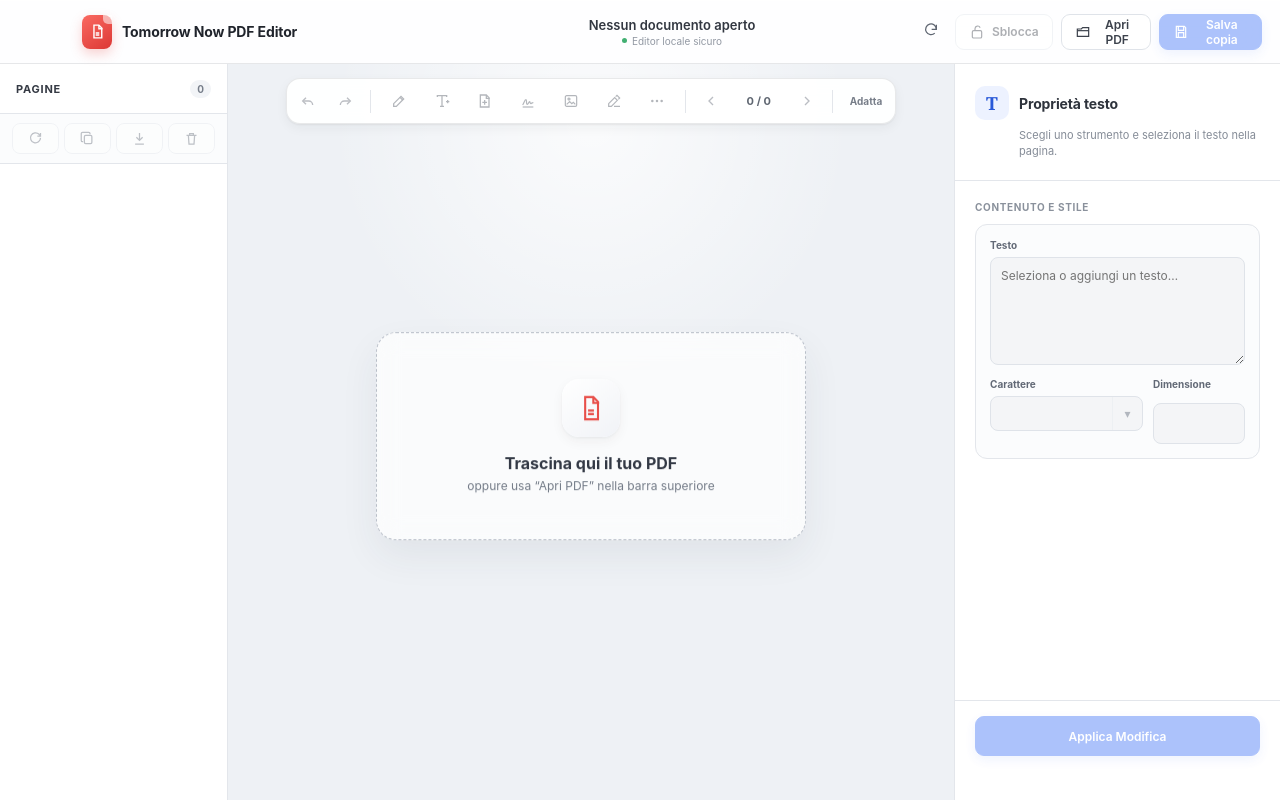
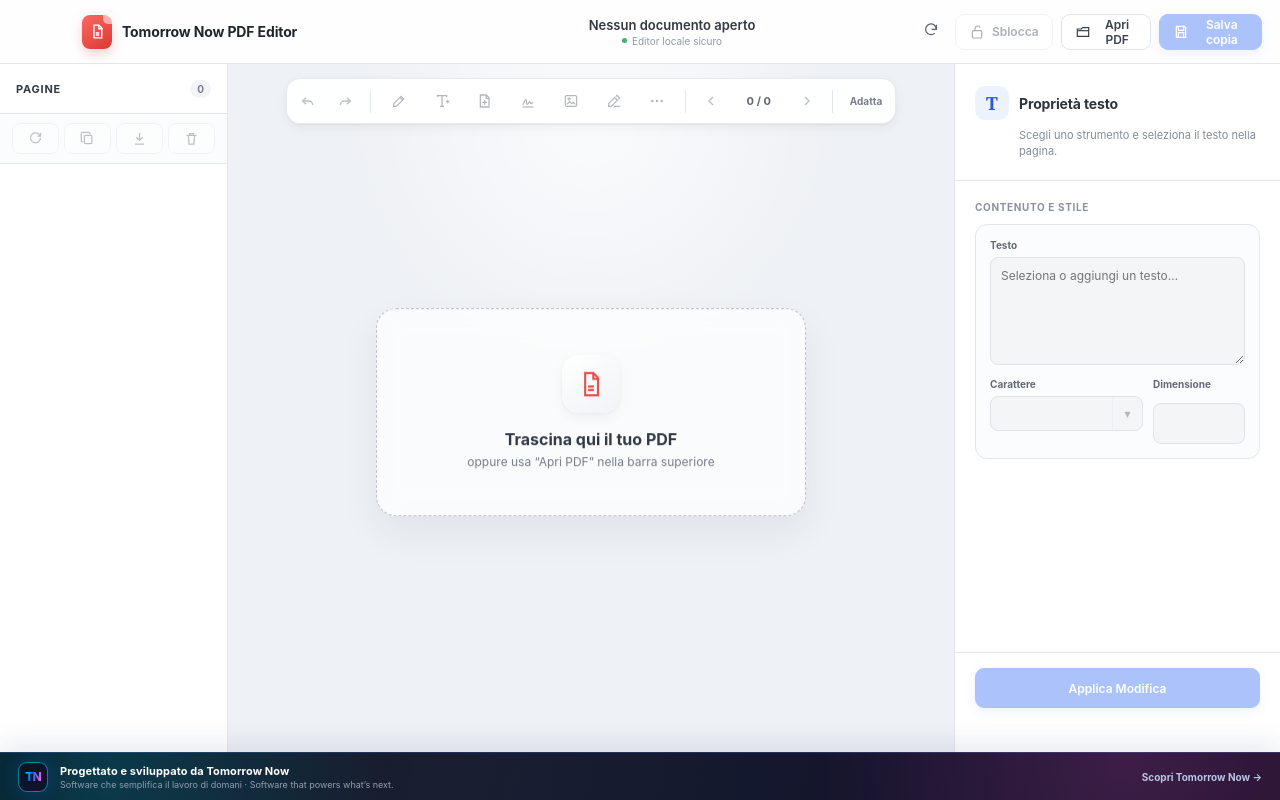
Before and after one commit to Trader855/PDF, an Electron app: page index.html in a window 1280 px wide. Drawn offline with nearby package versions, Linux system fonts and the light colour scheme; no server answers.

Commit message:
Aggiunge il banner Tomorrow Now alla versione 1.5.1

```diff
--- a/index.html
+++ b/index.html
@@ -47,9 +47,69 @@
 
     .app-shell {
       display: grid;
-      grid-template-rows: 64px minmax(0, 1fr);
+      grid-template-rows: 64px minmax(0, 1fr) 48px;
       height: 100vh;
     }
+
+    .tomorrow-now-banner {
+      position: relative;
+      z-index: 35;
+      display: grid;
+      grid-template-columns: auto 1fr auto;
+      align-items: center;
+      gap: 12px;
+      width: 100%;
+      min-width: 0;
+      padding: 0 18px;
+      overflow: hidden;
+      cursor: pointer;
+      border: 0;
+      border-top: 1px solid rgb(92 135 255 / 25%);
+      background:
+        radial-gradient(circle at 8% 50%, rgb(0 229 255 / 19%), transparent 24%),
+        radial-gradient(circle at 88% 20%, rgb(255 92 230 / 16%), transparent 28%),
+        linear-gradient(110deg, #08101d, #11152b 58%, #1b1027);
+      color: white;
+      text-align: left;
+      box-shadow: 0 -8px 28px rgb(32 48 88 / 10%);
+    }
+
+    .tomorrow-now-banner::after {
+      position: absolute;
+      inset: 0;
+      pointer-events: none;
+      background: linear-gradient(100deg, transparent, rgb(255 255 255 / 5%), transparent 68%);
+      content: "";
+    }
+
+    .tomorrow-now-logo {
+      display: grid;
+      place-items: center;
+      width: 30px;
+      height: 30px;
+      border: 1px solid rgb(0 229 255 / 45%);
+      border-radius: 9px;
+      background: linear-gradient(145deg, #071329, #15102d);
+      color: transparent;
+      font-size: 12px;
+      font-weight: 850;
+      letter-spacing: -.08em;
+      background-clip: padding-box;
+      box-shadow: 0 0 18px rgb(0 102 255 / 22%);
+    }
+
+    .tomorrow-now-logo span {
+      background: linear-gradient(100deg, #00e5ff, #0066ff 42%, #9b5cff 72%, #ff5ce6);
+      color: transparent;
+      background-clip: text;
+      -webkit-background-clip: text;
+    }
+
+    .tomorrow-now-copy { min-width: 0; }
+    .tomorrow-now-copy strong { display: block; font-size: 11px; letter-spacing: .01em; }
+    .tomorrow-now-copy span { display: block; margin-top: 1px; overflow: hidden; color: #8f9ab0; font-size: 9px; text-overflow: ellipsis; white-space: nowrap; }
+    .tomorrow-now-cta { color: #b9c7e7; font-size: 10px; font-weight: 700; transition: color .15s ease, transform .15s ease; }
+    .tomorrow-now-banner:hover .tomorrow-now-cta { color: #56e7ff; transform: translateX(2px); }
 
     .app-header {
       z-index: 30;
@@ -1126,6 +1186,7 @@
       .app-header { grid-template-columns: 190px minmax(180px, 1fr) 250px; }
       .brand span { display: none; }
       .workspace-toolbar { max-width: calc(100vw - 520px); }
+      .tomorrow-now-copy span { display: none; }
     }
   </style>
 </head>
@@ -1376,6 +1437,14 @@
         </div>
       </aside>
     </div>
+    <button id="tomorrow-now-banner" class="tomorrow-now-banner" type="button" aria-label="Visita il sito Tomorrow Now">
+      <span class="tomorrow-now-logo" aria-hidden="true"><span>TN</span></span>
+      <span class="tomorrow-now-copy">
+        <strong>Progettato e sviluppato da Tomorrow Now</strong>
+        <span>Software che semplifica il lavoro di domani · Software that powers what’s next.</span>
+      </span>
+      <span class="tomorrow-now-cta">Scopri Tomorrow Now →</span>
+    </button>
   </div>
 
   <dialog id="unlock-dialog">
--- a/package.json
+++ b/package.json
@@ -1,6 +1,6 @@
 {
   "name": "mac-pdf-editor",
-  "version": "1.5.0",
+  "version": "1.5.1",
   "description": "Tomorrow Now PDF Editor: editor PDF locale per macOS",
   "author": "Tomorrow Now",
   "license": "AGPL-3.0-only",
--- a/pnpm-workspace.yaml
+++ b/pnpm-workspace.yaml
@@ -1,4 +1,4 @@
 allowBuilds:
   canvas: false
   electron: true
-  electron-winstaller: set this to true or false
+  electron-winstaller: false
--- a/preload.js
+++ b/preload.js
@@ -6,6 +6,9 @@ contextBridge.exposeInMainWorld('desktopAPI', Object.freeze({
   },
   getBackendToken() {
     return ipcRenderer.invoke('backend-api-token');
+  },
+  openExternal(externalUrl) {
+    return ipcRenderer.invoke('open-external-url', externalUrl);
   },
   readFile(filePath) {
     return ipcRenderer.invoke('read-local-file', filePath);
--- a/renderer.js
+++ b/renderer.js
@@ -1,6 +1,7 @@
 const API_BASE = "http://127.0.0.1:8000";
 const MAX_PDF_SCALE = 1.5;
 const THUMBNAIL_WIDTH = 145;
+const TOMORROW_NOW_URL = "https://www.tomorrownow.tech";
 const appBridge = window.desktopAPI || null;
 const pdfjsLib = window.pdfjsLib || null;
 let backendApiToken = "";
@@ -99,6 +100,7 @@ const ui = {
   imageInput: document.querySelector("#image-file-input"),
   annotationButton: document.querySelector("#annotation-mode"),
   checkUpdatesButton: document.querySelector("#check-updates"),
+  tomorrowNowBanner: document.querySelector("#tomorrow-now-banner"),
   updateBadge: document.querySelector("#update-badge"),
   updateLabel: document.querySelector("#update-label"),
   updateDialog: document.querySelector("#update-dialog"),
@@ -2789,6 +2791,16 @@ ui.saveButton.addEventListener("click", () => {
   });
 });
 
+ui.tomorrowNowBanner.addEventListener("click", () => {
+  if (!appBridge) {
+    setStatus("Il collegamento a Tomorrow Now è disponibile nell’app Mac installata.", true);
+    return;
+  }
+  appBridge.openExternal(TOMORROW_NOW_URL).catch((error) => {
+    setStatus(`Impossibile aprire Tomorrow Now: ${error.message}`, true);
+  });
+});
+
 if (appBridge) {
   appBridge.onUpdateStatus((status) => renderUpdateStatus(status));
   appBridge.getUpdateStatus()
```
Also changed, not shown: main.js (+14 -0 lines), README.md.
